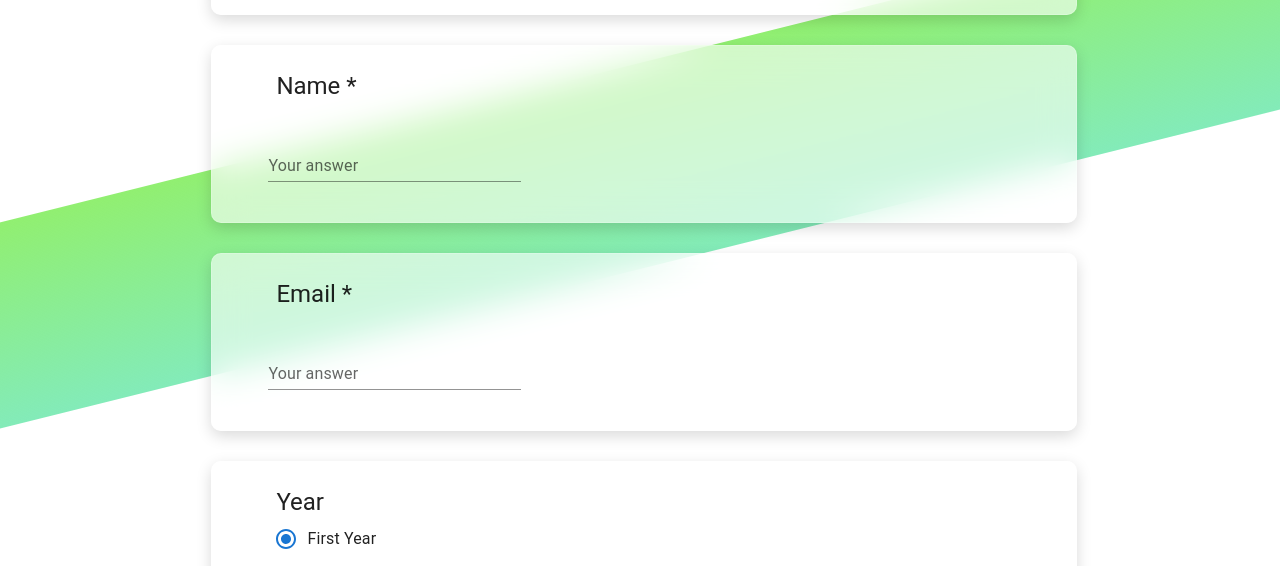
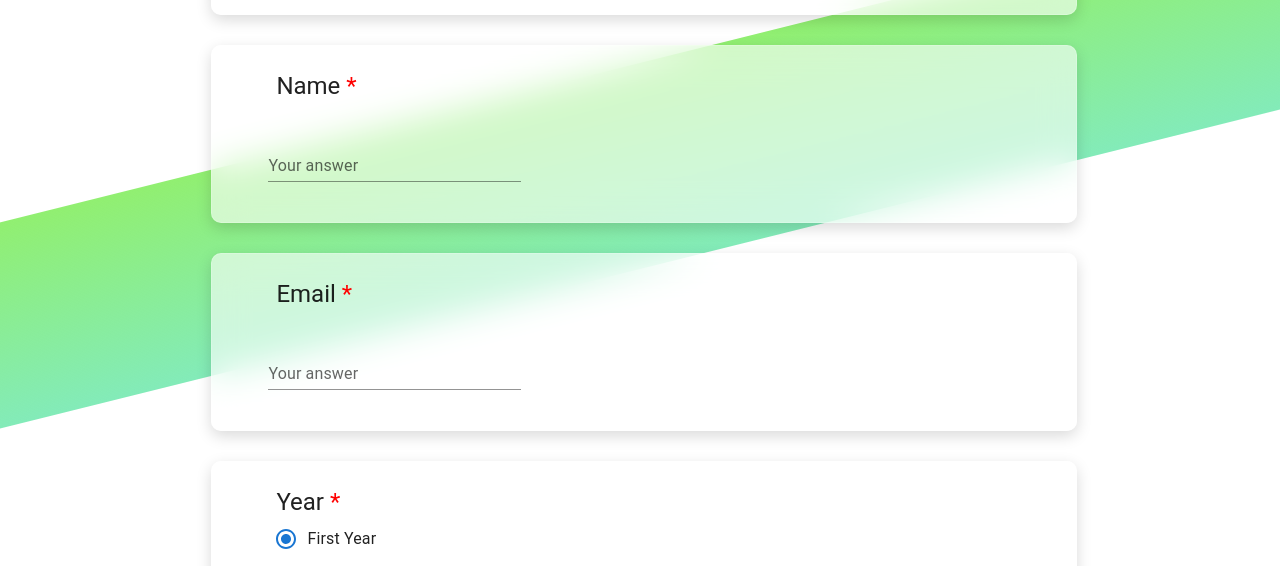
Before and after one commit to himanshu070/Form-For-GFG, a React (Create React App) app: page / in a window 1280 px wide. Shown: the part 201-767 px from the top of the page. Built offline with nearby package versions, Linux system fonts and the light colour scheme.

Commit message:
Error star added to must-fill fields

```diff
--- a/src/App.js
+++ b/src/App.js
@@ -131,14 +131,14 @@ function App() {
           />
           <TextCard
             myId="name"
-            title={"Name *"}
+            title={"Name"}
             value={inputVal}
             setInputVal={setInputVal}
             name="name"
           />
           <TextCard
             myId="email"
-            title={"Email *"}
+            title={"Email"}
             value={inputVal}
             setInputVal={setInputVal}
             name="email"
--- a/src/Components/CheckCard.jsx
+++ b/src/Components/CheckCard.jsx
@@ -42,6 +42,7 @@ const CheckCard = ({ title, value, setInputVal, name, myId }) => {
                 component="div"
               >
                 {title}
+                <span style={{ color: "red" }}> *</span>
                 <div className="check-list">
                   <FormGroup>
                     <FormControlLabel
--- a/src/Components/TextCard.jsx
+++ b/src/Components/TextCard.jsx
@@ -34,6 +34,7 @@ const TextCard = ({ title, myId, value, setInputVal, name }) => {
                 component="div"
               >
                 {title}
+                <span style={{ color: "red" }}> *</span>
               </Typography>
             </CardContent>
             <inputfield className="inputField">
--- a/src/Components/ToggleCard.jsx
+++ b/src/Components/ToggleCard.jsx
@@ -25,6 +25,7 @@ const ToggleCard = ({ title, value, setInputVal, name }) => {
               component="div"
             >
               {title}
+              <span style={{ color: "red" }}> *</span>
               <div className="toggle-list">
                 <RadioGroup
                   aria-labelledby="demo-radio-buttons-group-label"
```
